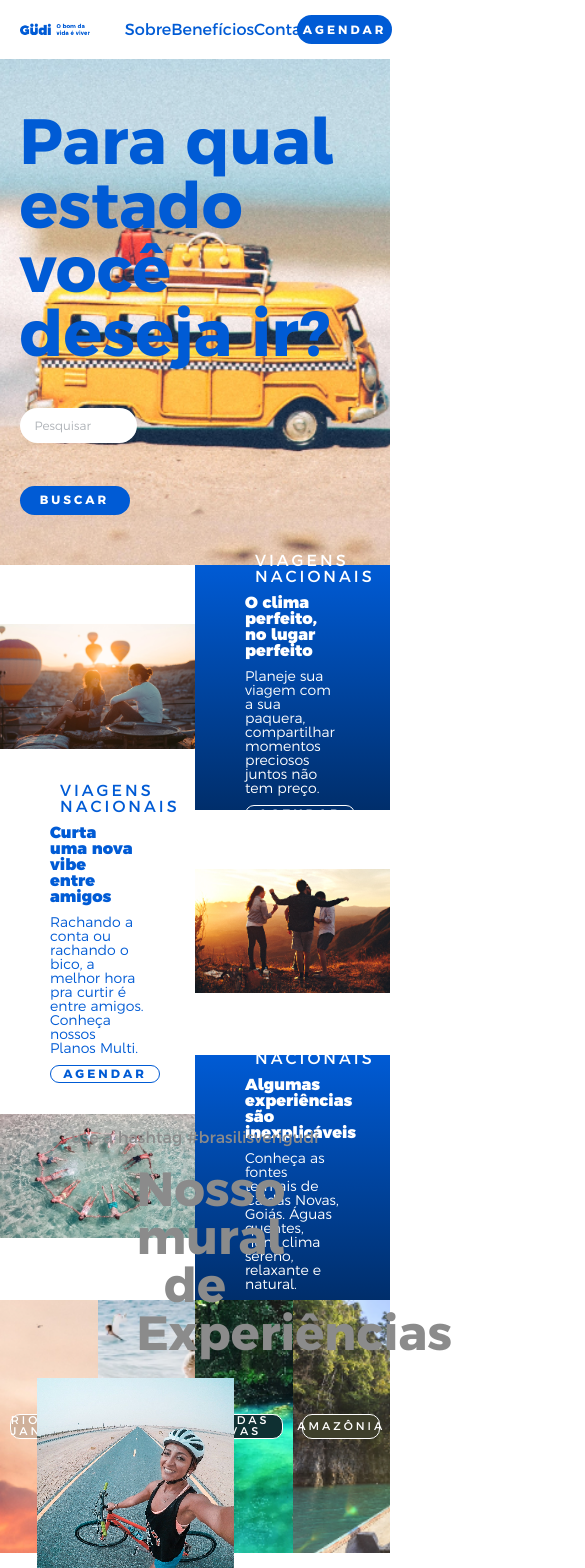
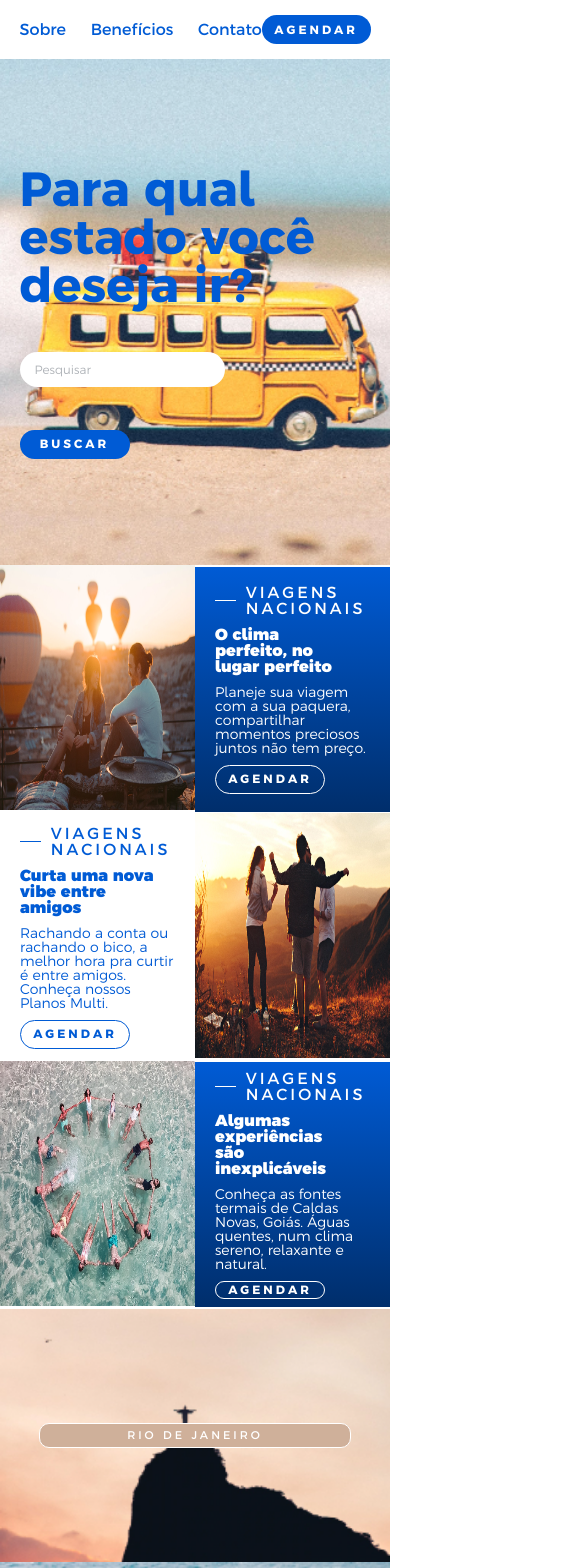
Before and after one commit to KermitTheSapo/gudi-viagens-nacionais-vnw, a React (Vite) app: page / in a window 390 px wide. Shown: the top 1568 px of the page, 585 px wide, since content can reach past the window. Built offline with nearby package versions, Linux system fonts and the light colour scheme; a web font is replaced by a local one.

Commit message:
:lipstick: feat: fazendo o desing responsivo

```diff
--- a/src/components/cards/cardsStyle.sass
+++ b/src/components/cards/cardsStyle.sass
@@ -21,7 +21,10 @@
         .cards__img
             width: 100%
             max-height: 50vh
-
+            @media screen and (max-width: 425px)
+                height: 29vh
+            @media screen and (max-width: 320px)
+                height: 35vh
     .content
         height: 50vh
         width: 50%
@@ -36,6 +39,11 @@
             height: 29vh
             gap: 10px
             padding: 20px 50px
+        @media screen and (max-width: 425px)
+            padding: 10px 20px
+        @media screen and (max-width: 320px)
+            height: 35vh
+            padding: 10px 10px
         .cards__subtitle
             display: flex
             align-items: center
--- a/src/components/contact/contactStyle.sass
+++ b/src/components/contact/contactStyle.sass
@@ -21,6 +21,10 @@
         color: variables.$white-color
         font-weight: 700
         font-family: ArgentumSans-Bold
+        @media screen and (max-width: 425px)
+            font-size: 3rem
+        @media screen and (max-width: 320px)
+            font-size: 2rem
     .contact__input
         border-radius: 16px
         width: 30%
@@ -43,12 +47,13 @@
         border: none
         padding: 10px
         background-color: variables.$white-color
+        font-family: ArgentumSans-Light
         @media screen and (max-width: 1024px)
             width: 50%
         &::placeholder
             color: variables.$input-placeholder
             font-size: 0.75rem
-            font-family: ArgentumSans-Light
+            font-style: normal
             @media screen and (min-width: 2560px)
                 font-size: 1rem
     .contact__button
--- a/src/components/footer/footerStyle.sass
+++ b/src/components/footer/footerStyle.sass
@@ -8,3 +8,6 @@
     height: 20vh
     background-color: variables.$white-color
     padding: 0 5vw
+    @media screen and (max-width: 425px)
+        flex-wrap: wrap
+        gap: 30px
--- a/src/components/footer/menuFooter/menuFooterStyle.sass
+++ b/src/components/footer/menuFooter/menuFooterStyle.sass
@@ -14,14 +14,25 @@
         font-size: 1.5rem
         font-weight: 700
         font-family: ArgentumSans-Bold
+        @media screen and (max-width: 425px)
+            width: 100%
+            text-align: center
     .menuFooter__list
         display: flex
         flex-direction: column
         gap: 10px
         .menuFooter__item
+            @media screen and (max-width: 425px)
+                width: 100%
+                display: flex
+                align-self: center
+                justify-content: center
             .menuFooter__link
                 text-decoration: none
                 color: variables.$primary-color
                 font-size: 0.75rem
                 font-weight: 400
                 font-family: ArgentumSans-Medium
+                @media screen and (max-width: 425px)
+                    width: 100%
+                    text-align: center
--- a/src/components/header/headerStyle.sass
+++ b/src/components/header/headerStyle.sass
@@ -14,6 +14,8 @@
         width: 10%
         @media screen and (max-width: 1024px)
             width: 20%
+        @media screen and (max-width: 425px)
+            display: none
     .header__div
         display: flex
         align-items: center
@@ -23,6 +25,10 @@
             width: 50%
         @media screen and (max-width: 768px)
             width: 70%
+        @media screen and (max-width: 425px)
+            width: 100%
+        @media screen and (max-width: 320px)
+            padding: 0
         .header__nav
             width: 70%
             .header__list
--- a/src/components/mural/characteristics/characteristicsItem/characteristicsItemStyle.sass
+++ b/src/components/mural/characteristics/characteristicsItem/characteristicsItemStyle.sass
@@ -17,6 +17,9 @@
     @media screen and (min-width: 2560px)
         width: 13vw
         height: 20vh
+    @media screen and (max-width: 425px)
+        width: 80%
+        height: 15vh
     .itemCharacteristics__paragraph
         width: 100%
         text-align: center
--- a/src/components/mural/characteristics/characteristicsStyle.sass
+++ b/src/components/mural/characteristics/characteristicsStyle.sass
@@ -6,3 +6,5 @@
     align-items: center
     justify-content: center
     gap: 20px
+    @media screen and (max-width: 420px)
+        flex-direction: column
--- a/src/components/mural/muralStyle.sass
+++ b/src/components/mural/muralStyle.sass
@@ -18,6 +18,9 @@
     gap: 20px
     @media screen and (max-width: 2560px)
         height: 100vh
+    @media screen and (max-width: 420px)
+        height: 100%
+        padding: 5vh 0
     .paragraph
         font-size: 1rem
         font-weight: 400
@@ -25,6 +28,7 @@
         font-family: ArgentumSans-Regular
         @media screen and (min-width: 2560px)
             font-size: 1.5rem
+
     .title
         text-align: center
         font-size: 3rem
@@ -35,12 +39,17 @@
         @media screen and (min-width: 2560px)
             font-size: 3.5rem
             width: 50%
+        @media screen and (max-width: 768px)
+            width: 80%
+        @media screen and (max-width: 320px)
+            font-size: 2rem
     .imagesMural
         width: 30%
         display: flex
         align-items: center
         gap: 15px
         flex-wrap: wrap
+        justify-content: center
         @media screen and (min-width: 2560px)
             width: 47%
         @media screen and (max-width: 1440px)
@@ -49,9 +58,14 @@
             width: 61%
         @media screen and (max-width: 768px)
             width: 81%
+        @media screen and (max-width: 425px)
+            width: 92%
         .imagesMural__img
             height: 197px
             width: 197px
             @media screen and (min-width: 2560px)
                 height: 30vh
                 width: 15vw
+            @media screen and (max-width: 425px)
+                height: 120px
+                width: 120px
--- a/src/components/places/item/itemStyle.sass
+++ b/src/components/places/item/itemStyle.sass
@@ -15,6 +15,8 @@
     justify-content: center
     @media screen and (max-width: 1024px)
         height: 30vh
+    @media screen and (max-width: 425px)
+        width: 100%
     .item__div
         width: 40%
         height: 3vh
@@ -34,5 +36,6 @@
             text-transform: uppercase
             letter-spacing: 3px
             font-family: ArgentumSans-Regular
+            text-align: center
             @media screen and (max-width: 1024px)
                 font-size: 0.7rem
--- a/src/components/places/placesStyle.sass
+++ b/src/components/places/placesStyle.sass
@@ -5,3 +5,5 @@
     display: flex
     align-items: center
     justify-content: center
+    @media screen and (max-width: 425px)
+        flex-direction: column
--- a/src/components/whereToGo/whereToGoStyle.sass
+++ b/src/components/whereToGo/whereToGoStyle.sass
@@ -34,6 +34,8 @@
                 width: 50%
             @media screen and ( max-width: 768px )
                 width: 100%
+            @media screen and ( max-width: 420px )
+                font-size: 3rem
         .whereToGo__input
             border-radius: 20px
             width: 25%
@@ -41,6 +43,8 @@
             padding: 0 15px
             border: none
             outline: none
+            @media screen and ( max-width: 425px )
+                width: 50%
             &::placeholder
                 font-family: ArgentumSans-Light
                 font-size: 0.75rem
```
